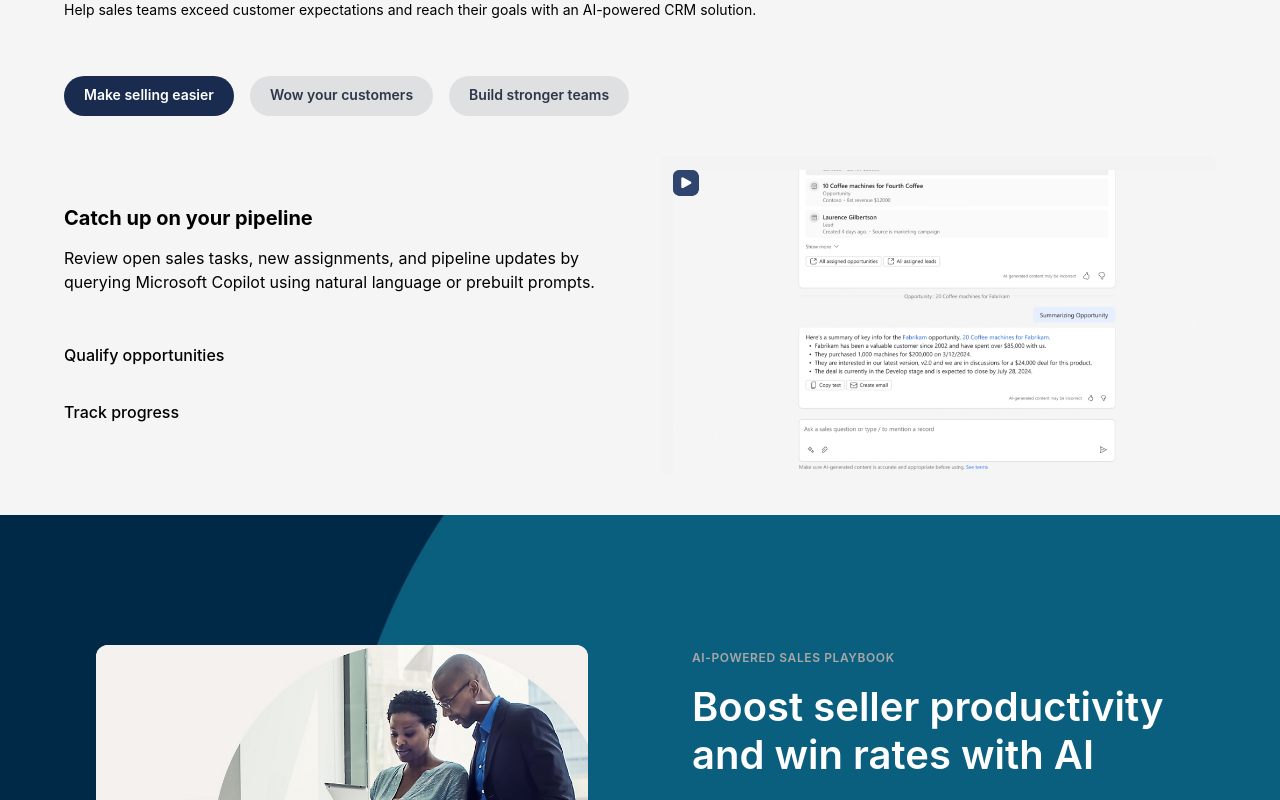
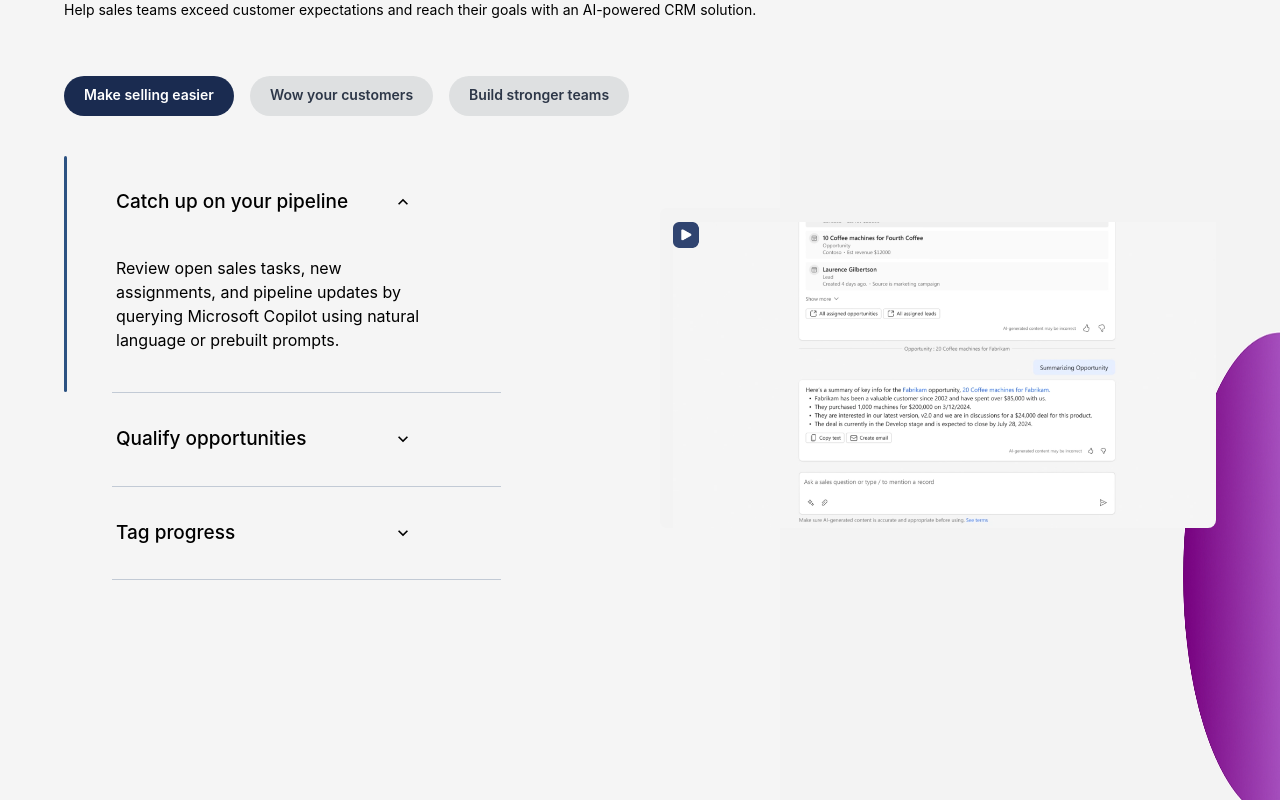
Before and after one commit to AbeeraFarhan06/Microsoft-Dynamics, a React (Vite) app: page / in a window 1280 px wide. Shown: the part 820-1620 px from the top of the page. Built offline with nearby package versions, Linux system fonts and the light colour scheme.

Commit message:
Final Overview section

```diff
--- a/src/components/NavBar2.tsx
+++ b/src/components/NavBar2.tsx
@@ -1,5 +1,5 @@
 import { Box, Button, Flex, HStack, Text } from '@chakra-ui/react'
-import { useState } from 'react'
+import { useEffect, useRef, useState } from 'react'
 
 const menuItems = [
   'Overview',
@@ -13,15 +13,57 @@ const menuItems = [
 
 const NavBar2 = () => {
   const [activeItem, setActiveItem] = useState('Overview')
+  const isClickScrolling = useRef(false) // Lock during click scroll
 
   const handleScroll = (item: string) => {
     setActiveItem(item)
+    isClickScrolling.current = true
     const sectionId = item.replace(/\s+/g, '-')
     const element = document.getElementById(sectionId)
     if (element) {
       element.scrollIntoView({ behavior: 'smooth' })
     }
+
+    // Release lock after scroll finishes
+    setTimeout(() => {
+      isClickScrolling.current = false
+    }, 800)
   }
+
+  useEffect(() => {
+    const observer = new IntersectionObserver(
+      (entries) => {
+        if (isClickScrolling.current) return // Skip during click scroll
+
+        // Find the entry closest to the top of the viewport
+        const visibleEntry = entries
+          .filter((entry) => entry.isIntersecting)
+          .sort(
+            (a, b) => a.boundingClientRect.top - b.boundingClientRect.top
+          )[0]
+
+        if (visibleEntry) {
+          const visibleId = visibleEntry.target.id.replace(/-/g, ' ')
+          const formattedName =
+            visibleId.charAt(0).toUpperCase() + visibleId.slice(1)
+          setActiveItem(formattedName)
+        }
+      },
+      {
+        root: null,
+        rootMargin: '-20% 0px -70% 0px', // triggers earlier for short sections
+        threshold: 0,
+      }
+    )
+
+    menuItems.forEach((item) => {
+      const sectionId = item.replace(/\s+/g, '-')
+      const element = document.getElementById(sectionId)
+      if (element) observer.observe(element)
+    })
+
+    return () => observer.disconnect()
+  }, [])
 
   return (
     <Box position="sticky" top="0" zIndex="999" bg="white" boxShadow="sm">
--- a/src/components/Overview.tsx
+++ b/src/components/Overview.tsx
@@ -8,7 +8,11 @@ import {
   Stack,
   Text,
   VStack,
-  Collapse,
+  Accordion,
+  AccordionItem,
+  AccordionIcon,
+  AccordionButton,
+  AccordionPanel,
   Divider,
 } from "@chakra-ui/react";
 import { motion, useInView } from "framer-motion";
@@ -16,20 +20,20 @@ import { motion, useInView } from "framer-motion";
 import make_seller from "../assets/make_seller.png";
 import wow from "../assets/wow.png";
 import stronger from "../assets/stronger.png";
+import purple_halfcircle from "../assets/purple_halfcircle.avif";
 
-// Literal type for tab names
-type TabKey = "Make selling easier" | "Wow your customers" | "Build stronger teams";
+type TabKey =
+  | "Make selling easier"
+  | "Wow your customers"
+  | "Build stronger teams";
 
-// Type for content values
 type ContentType = {
   [key in TabKey]: {
-    sectionTitle: string;
-    sectionText: string;
+    sections: { sectionTitle: string; sectionText: string }[];
     image: string;
   };
 };
 
-// Tabs and content
 const tabs: TabKey[] = [
   "Make selling easier",
   "Wow your customers",
@@ -38,34 +42,74 @@ const tabs: TabKey[] = [
 
 const content: ContentType = {
   "Make selling easier": {
+    sections: [
+      {
         sectionTitle: "Catch up on your pipeline",
         sectionText:
           "Review open sales tasks, new assignments, and pipeline updates by querying Microsoft Copilot using natural language or prebuilt prompts.",
+      },
+      {
+        sectionTitle: "Qualify opportunities",
+        sectionText:
+          "View AI-based scoring models and a prioritized work list for leads and opportunities.",
+      },
+      {
+        sectionTitle: "Tag progress",
+        sectionText:
+          "Track your pipeline and progress towards key performance indicators (KPIs) using embedded chats and dashboards.",
+      },
+    ],
     image: make_seller,
   },
   "Wow your customers": {
+    sections: [
+      {
         sectionTitle: "Prepare for engagements",
         sectionText:
           "View a timeline of past customer activities or use Copilot to generate opportunity summaries and meeting preparation notes.",
+      },
+      {
+        sectionTitle: "Take the best action",
+        sectionText:
+          "Get suggestions for sales actions and next steps to advance the deal.",
+      },
+      {
+        sectionTitle: "Improve interactions",
+        sectionText:
+          "Get email and call assistance using Copilot-generated email drafts and call summaries that include an analysis of sales KPIs and suggested tasks.",
+      },
+    ],
     image: wow,
   },
   "Build stronger teams": {
-    sectionTitle: "Boost collaboration",
+    sections: [
+      {
+        sectionTitle: "Forecast sales",
         sectionText:
-      "Improve communication and collaboration across your sales team using integrated Microsoft tools and AI-powered suggestions.",
+          "Predict revenue and track performance against goals with forecasts and charts.",
+      },
+      {
+        sectionTitle: "Analyze team performance",
+        sectionText:
+          "Get insights into forecasts and team metrics like conversion and win rates by querying Copilot using natural language or prebuilt prompts.",
+      },
+      {
+        sectionTitle: "Scale best practices",
+        sectionText:
+          "Provide automated sales guidance by creating sequences of sales actions for your team.",
+      },
+    ],
     image: stronger,
   },
 };
 
-// Motion-enhanced Chakra UI components
-const MotionBox = motion(Box);
 const MotionVStack = motion(VStack);
 const MotionFlex = motion(Flex);
 
-const EmpowerSalesTeams = () => {
+const Overview = () => {
   const [activeTab, setActiveTab] = useState<TabKey>(tabs[0]);
+  const [openIndex, setOpenIndex] = useState<number | null>(0);
 
-  // Scroll animation hooks
   const headingRef = useRef(null);
   const contentRef = useRef(null);
 
@@ -73,8 +117,24 @@ const EmpowerSalesTeams = () => {
   const contentInView = useInView(contentRef, { once: true });
 
   return (
-    <Box  id="Overview" px={{ base: 4, md: 16 }} py={10}>
-      {/* Animated Heading Section */}
+    <Box
+      id="Overview"
+      px={{ base: 4, md: 16 }}
+      py={10}
+      mb="210px"
+      position="relative"
+    >
+      <Image
+        src={purple_halfcircle}
+        alt="Purple decorative shape"
+        position="absolute"
+        bottom="-200px"
+        right="0"
+        zIndex={0}
+        w="500px"
+        h="700px"
+      />
+
       <MotionVStack
         spacing={2}
         align="start"
@@ -84,6 +144,8 @@ const EmpowerSalesTeams = () => {
         initial={{ opacity: 0, y: 40 }}
         animate={headingInView ? { opacity: 1, y: 0 } : {}}
         transition={{ duration: 0.6 }}
+        zIndex={1}
+        position="relative"
       >
         <Text
           fontSize="13px"
@@ -102,7 +164,6 @@ const EmpowerSalesTeams = () => {
         </Text>
       </MotionVStack>
 
-      {/* Tabs */}
       <Stack direction={{ base: "column", md: "row" }} spacing={4} mb={10}>
         {tabs.map((tab) => (
           <Button
@@ -116,14 +177,16 @@ const EmpowerSalesTeams = () => {
             borderRadius="40px"
             _hover={{ bg: activeTab === tab ? "#1A2B50" : "#c3c7c9ff" }}
             _active={{ bg: activeTab === tab ? "#1A2B50" : "gray.300" }}
-            onClick={() => setActiveTab(tab)}
+            onClick={() => {
+              setActiveTab(tab);
+              setOpenIndex(0);
+            }}
           >
             {tab}
           </Button>
         ))}
       </Stack>
 
-      {/* Animated Content Section */}
       <MotionFlex
         ref={contentRef}
         direction={{ base: "column", lg: "row" }}
@@ -132,19 +195,68 @@ const EmpowerSalesTeams = () => {
         initial={{ opacity: 0, y: 50 }}
         animate={contentInView ? { opacity: 1, y: 0 } : {}}
         transition={{ duration: 0.6 }}
+        position="relative"
+        zIndex={1}
       >
         <Box flex={1}>
-          <VStack align="start" spacing={4}>
-            <Heading size="md">{content[activeTab].sectionTitle}</Heading>
-            <Text>{content[activeTab].sectionText}</Text>
-            <Collapse in={true} animateOpacity>
-              <Divider my={4} />
-              <Text fontWeight="medium">Qualify opportunities</Text>
-              <Divider my={4} />
-              <Text fontWeight="medium">Track progress</Text>
-            </Collapse>
+          <VStack align="start" spacing={0} w="100%">
+            <Accordion
+              allowToggle
+              index={[openIndex ?? 0]}
+              onChange={(index) => {
+                if (Array.isArray(index)) {
+                  setOpenIndex(index[0] ?? null);
+                } else {
+                  setOpenIndex(index ?? null);
+                }
+              }}
+              w="70%"
+            >
+              {content[activeTab].sections.map((section, idx) => (
+                <React.Fragment key={idx}>
+                  <AccordionItem
+                    border="none"
+                    position="relative"
+                    _before={{
+                      content: '""',
+                      position: "absolute",
+                      left: 0,
+                      top: 0,
+                      bottom: 0,
+                      width: "3px",
+                      bg: idx === openIndex ? "blue.700" : "transparent",
+                      borderRadius: "2px",
+                      transition: "background-color 0.3s ease",
+                    }}
+                    pl={3}
+                  >
+                    <h2>
+                      <AccordionButton px={10} py={8}>
+                        <Box
+                          flex="1"
+                          textAlign="left"
+                          fontWeight="medium"
+                          fontSize="19px"
+                        >
+                          {section.sectionTitle}
+                        </Box>
+                        <AccordionIcon />
+                      </AccordionButton>
+                    </h2>
+                    <AccordionPanel pb={10} fontSize="16px" ml={6}>
+                      {section.sectionText}
+                    </AccordionPanel>
+                  </AccordionItem>
+
+                  {idx < content[activeTab].sections.length && (
+                    <Divider borderColor="gray.400" ml={12} />
+                  )}
+                </React.Fragment>
+              ))}
+            </Accordion>
           </VStack>
         </Box>
+
         <Box flex={1}>
           <Image
             src={content[activeTab].image}
@@ -158,4 +270,4 @@ const EmpowerSalesTeams = () => {
   );
 };
 
-export default EmpowerSalesTeams;
+export default Overview;
```
Also changed, not shown: src/assets/purple_halfcircle.avif (added). Lines whose indentation alone changed are shown as unchanged.
